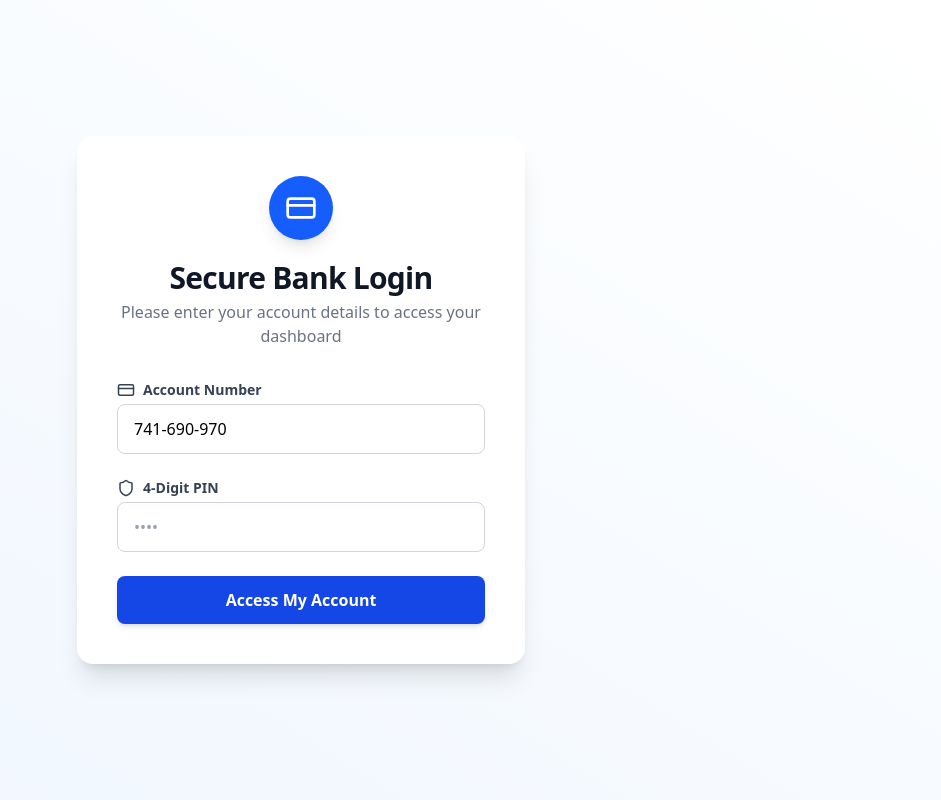
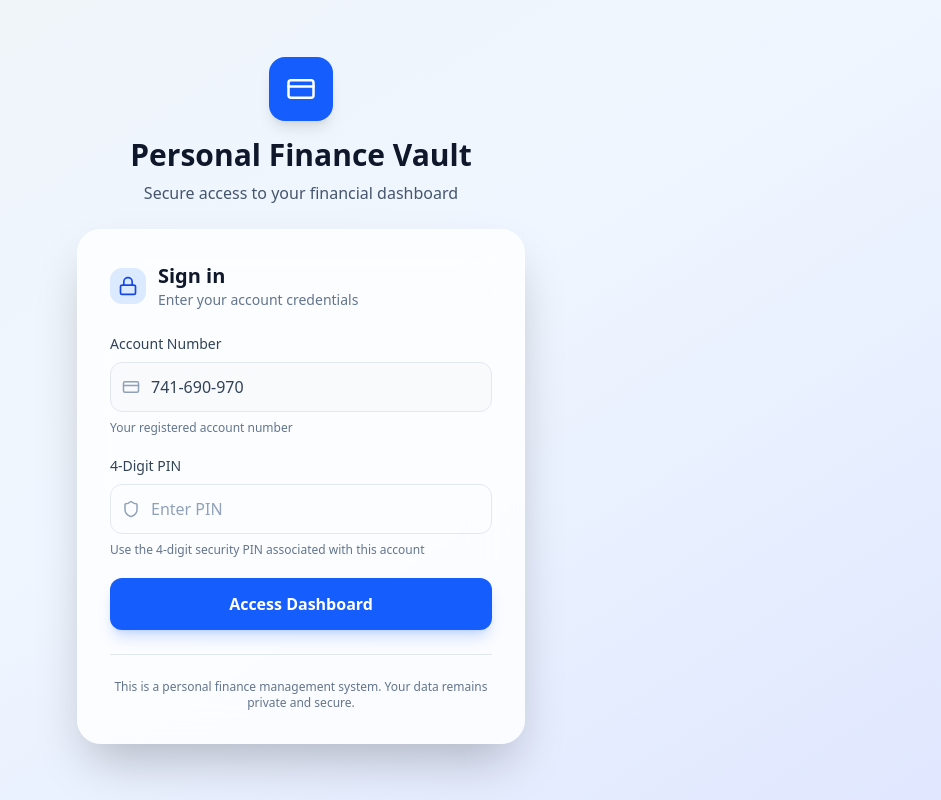
Before and after one commit to Saiful10400/own-bank-frontend, a React (Vite) app: page / in a window 1280 px wide. Shown: the whole page, without its empty margins (339-1280 px from the left). Built offline with nearby package versions, Linux system fonts and the light colour scheme.

Commit message:
update: nav bar position updated.

```diff
--- a/package.json
+++ b/package.json
@@ -30,7 +30,7 @@
     "@types/react": "^19.1.2",
     "@types/react-dom": "^19.1.2",
     "@vitejs/plugin-react": "^4.4.1",
-    "eslint": "^9.25.0",
+    "eslint": "^10.8.0",
     "eslint-plugin-react-hooks": "^5.2.0",
     "eslint-plugin-react-refresh": "^0.4.19",
     "globals": "^16.0.0",
--- a/src/component/Login.tsx
+++ b/src/component/Login.tsx
@@ -1,69 +1,114 @@
 import { useState } from "react";
-
-import { CreditCard, Shield } from "lucide-react";
+import { CreditCard, Shield, Lock, CheckCircle, AlertCircle } from "lucide-react";
 
 export default function Login({ fn }: { fn: () => void }) {
-  const [accountNumber, setAccountNumber] = useState("741-690-970"); // Default value here
+  const [accountNumber] = useState("741-690-970");
   const [pin, setPin] = useState("");
-
+  const [error, setError] = useState("");
+  const [success, setSuccess] = useState("");
+  const [loading, setLoading] = useState(false);
 
   const handleLogin = async (e: React.FormEvent) => {
     e.preventDefault();
 
+    setError("");
+    setSuccess("");
+
+    if (!pin) {
+      setError("Please enter your 4-digit PIN.");
+      return;
+    }
+
+    if (pin.length < 4) {
+      setError("PIN must be exactly 4 digits.");
+      return;
+    }
+
+    setLoading(true);
+
+    // Simulate small delay for better UX
+    setTimeout(() => {
       if (pin === "1211") {
-      fn()
+        setSuccess("Login successful. Redirecting to dashboard...");
+        fn();
       } else {
-      alert("Please enter both account number and PIN.");
+        setError("Incorrect PIN. Please try again.");
       }
+      setLoading(false);
+    }, 600);
   };
 
   return (
-    <div className="min-h-screen bg-gradient-to-tr from-blue-50 to-white flex items-center justify-center px-4">
-      <div className="w-full max-w-md bg-white rounded-2xl shadow-xl p-10">
-        <div className="flex flex-col items-center mb-8">
-          <div className="bg-blue-600 text-white rounded-full p-4 shadow-lg">
-            <CreditCard size={32} />
+    <div className="min-h-screen bg-gradient-to-br from-slate-100 via-blue-50 to-indigo-100 flex items-center justify-center px-4">
+      <div className="w-full max-w-md">
+        {/* Top Branding */}
+        <div className="text-center mb-6">
+          <div className="inline-flex items-center justify-center w-16 h-16 rounded-2xl bg-blue-600 text-white shadow-lg mb-4">
+            <CreditCard size={30} />
           </div>
-          <h2 className="mt-5 text-3xl font-extrabold text-gray-900 tracking-tight">
-            Secure Bank Login
-          </h2>
-          <p className="mt-1 text-gray-500 text-center">
-            Please enter your account details to access your dashboard
+          <h1 className="text-3xl font-bold text-slate-900">Personal Finance Vault</h1>
+          <p className="text-slate-600 mt-2">
+            Secure access to your financial dashboard
           </p>
         </div>
 
-        <form onSubmit={handleLogin} className="space-y-6">
+        {/* Login Card */}
+        <div className="backdrop-blur-xl bg-white/80 border border-white/20 rounded-3xl shadow-2xl p-8">
+          <div className="flex items-center gap-3 mb-6">
+            <div className="p-2 rounded-xl bg-blue-100 text-blue-700">
+              <Lock size={20} />
+            </div>
+            <div>
+              <h2 className="text-xl font-semibold text-slate-900">Sign in</h2>
+              <p className="text-sm text-slate-500">Enter your account credentials</p>
+            </div>
+          </div>
+
+          <form onSubmit={handleLogin} className="space-y-5">
             {/* Account Number */}
             <div>
               <label
                 htmlFor="accountNumber"
-              className=" text-sm font-semibold text-gray-700 mb-1 flex items-center gap-2"
+                className="block text-sm font-medium text-slate-700 mb-2"
               >
-              <CreditCard size={18} />
                 Account Number
               </label>
+
+              <div className="relative">
+                <CreditCard
+                  size={18}
+                  className="absolute left-3 top-1/2 -translate-y-1/2 text-slate-400"
+                />
+
                 <input
                   id="accountNumber"
                   type="text"
                   value={accountNumber}
-              onChange={(e) => setAccountNumber(e.target.value)}
-              placeholder="e.g. 1234 5678 9012"
-              required
                   readOnly
-              className="block w-full rounded-lg border border-gray-300 px-4 py-3 placeholder-gray-400
-                focus:border-blue-600 focus:ring-2 focus:ring-blue-400 focus:outline-none transition"
+                  className="w-full rounded-xl border border-slate-200 bg-slate-50 pl-10 pr-4 py-3 text-slate-700 font-medium cursor-not-allowed"
                 />
+              </div>
+
+              <p className="mt-2 text-xs text-slate-500">
+                Your registered account number
+              </p>
             </div>
 
             {/* PIN */}
             <div>
               <label
                 htmlFor="pin"
-              className=" text-sm font-semibold text-gray-700 mb-1 flex items-center gap-2"
+                className="block text-sm font-medium text-slate-700 mb-2"
               >
-              <Shield size={18} />
                 4-Digit PIN
               </label>
+
+              <div className="relative">
+                <Shield
+                  size={18}
+                  className="absolute left-3 top-1/2 -translate-y-1/2 text-slate-400"
+                />
+
                 <input
                   id="pin"
                   type="password"
@@ -71,23 +116,67 @@ export default function Login({ fn }: { fn: () => void }) {
                   inputMode="numeric"
                   pattern="[0-9]*"
                   value={pin}
-              onChange={(e) => setPin(e.target.value)}
-              placeholder="••••"
-              required
-              className="block w-full rounded-lg border border-gray-300 px-4 py-3 placeholder-gray-400
-                focus:border-blue-600 focus:ring-2 focus:ring-blue-400 focus:outline-none transition"
+                  onChange={(e) => {
+                    const value = e.target.value.replace(/\D/g, "");
+                    setPin(value);
+                    if (error) setError("");
+                  }}
+                  placeholder="Enter PIN"
+                  className={`w-full rounded-xl border pl-10 pr-4 py-3 text-slate-900 placeholder-slate-400 transition-all duration-200 focus:outline-none focus:ring-4 ${
+                    error
+                      ? "border-red-300 focus:border-red-500 focus:ring-red-100"
+                      : "border-slate-200 focus:border-blue-500 focus:ring-blue-100"
+                  }`}
                 />
+              </div>
+
+              {/* Helper Text */}
+              {!error && !success && (
+                <p className="mt-2 text-xs text-slate-500">
+                  Use the 4-digit security PIN associated with this account
+                </p>
+              )}
+
+              {/* Error Message */}
+              {error && (
+                <div className="mt-3 flex items-start gap-2 rounded-lg bg-red-50 border border-red-200 p-3">
+                  <AlertCircle
+                    size={18}
+                    className="text-red-600 mt-0.5 flex-shrink-0"
+                  />
+                  <p className="text-sm text-red-700">{error}</p>
+                </div>
+              )}
+
+              {/* Success Message */}
+              {success && (
+                <div className="mt-3 flex items-start gap-2 rounded-lg bg-green-50 border border-green-200 p-3">
+                  <CheckCircle
+                    size={18}
+                    className="text-green-600 mt-0.5 flex-shrink-0"
+                  />
+                  <p className="text-sm text-green-700">{success}</p>
+                </div>
+              )}
             </div>
 
             {/* Submit Button */}
             <button
               type="submit"
-            className="w-full bg-blue-700 text-white font-semibold py-3 rounded-lg shadow-md
-              hover:bg-blue-800 focus:outline-none focus:ring-4 focus:ring-blue-400 transition"
+              disabled={loading}
+              className="w-full rounded-xl bg-blue-600 text-white font-semibold py-3.5 shadow-lg shadow-blue-600/20 transition-all duration-200 hover:bg-blue-700 hover:shadow-xl hover:shadow-blue-600/25 focus:outline-none focus:ring-4 focus:ring-blue-100 disabled:opacity-60 disabled:cursor-not-allowed"
             >
-            Access My Account
+              {loading ? "Verifying..." : "Access Dashboard"}
             </button>
           </form>
+
+          {/* Footer */}
+          <div className="mt-6 pt-6 border-t border-slate-200 text-center">
+            <p className="text-xs text-slate-500">
+              This is a personal finance management system. Your data remains private and secure.
+            </p>
+          </div>
+        </div>
       </div>
     </div>
   );
--- a/src/component/Nav.tsx
+++ b/src/component/Nav.tsx
@@ -1,70 +1,92 @@
-import { useState } from "react";
-import { Link, NavLink } from "react-router";
-import { Menu, X } from "lucide-react"; // optional icons
+import { NavLink } from "react-router";
+import {
+  LayoutDashboard,
+  ArrowLeftRight,
+  PlusCircle,
+} from "lucide-react";
 
 const links = [
-  { name: "Dashboard", path: "/" },
-  { name: "Transactions", path: "/transactions" },
-  { name: "Add Transaction", path: "/add" },
+  {
+    name: "Dashboard",
+    path: "/",
+    icon: LayoutDashboard,
+  },
+  {
+    name: "Transactions",
+    path: "/transactions",
+    icon: ArrowLeftRight,
+  },
+  {
+    name: "Add",
+    path: "/add",
+    icon: PlusCircle,
+  },
 ];
 
-export default function Navbar() {
-  const [isOpen, setIsOpen] = useState(false);
+export default function Sidebar() {
+  return (
+    <>
+      {/* Desktop Sidebar */}
+      <aside className="hidden md:flex fixed left-0 top-0 h-screen w-64 bg-white border-r border-gray-200 shadow-sm flex-col">
+        {/* Logo */}
+        <div className="h-16 flex items-center px-6 border-b">
+          <h1 className="text-2xl font-bold text-blue-600">
+            💰 MyBank
+          </h1>
+        </div>
+
+        {/* Navigation */}
+        <nav className="flex-1 p-4 space-y-2">
+          {links.map((link) => {
+            const Icon = link.icon;
 
             return (
-    <nav className="bg-white border-b border-gray-200 shadow-sm sticky top-0 z-50">
-      <div className="max-w-6xl mx-auto px-4 py-3 flex items-center justify-between">
-        <Link to="/" className="text-xl font-bold text-gray-800">
-          💰 MyBank
-        </Link>
-
-        {/* Desktop Links */}
-        <div className="hidden md:flex space-x-6">
-          {links.map((link) => (
               <NavLink
                 key={link.name}
                 to={link.path}
                 className={({ isActive }) =>
-                `text-sm font-medium ${
-                  isActive ? "text-blue-600" : "text-gray-600"
-                } hover:text-blue-500`
+                  `flex items-center gap-3 rounded-lg px-4 py-3 transition-all ${
+                    isActive
+                      ? "bg-blue-600 text-white"
+                      : "text-gray-700 hover:bg-gray-100"
+                  }`
                 }
               >
-              {link.name}
+                <Icon size={20} />
+                <span className="font-medium">{link.name}</span>
               </NavLink>
-          ))}
-        </div>
+            );
+          })}
+        </nav>
+      </aside>
 
-        {/* Mobile Hamburger */}
-        <button
-          className="md:hidden text-gray-600"
-          onClick={() => setIsOpen(!isOpen)}
-        >
-          {isOpen ? <X size={24} /> : <Menu size={24} />}
-        </button>
-      </div>
+      {/* Mobile Bottom Navigation */}
+      <nav className="md:hidden fixed bottom-0 left-0 right-0 z-50 bg-white border-t border-gray-200 shadow-lg">
+        <div className="grid grid-cols-3">
+          {links.map((link) => {
+            const Icon = link.icon;
 
-      {/* Mobile Menu */}
-      {isOpen && (
-        <div className="md:hidden px-4 pb-4">
-          <div className="flex flex-col gap-2">
-            {links.map((link) => (
+            return (
               <NavLink
                 key={link.name}
                 to={link.path}
-                onClick={() => setIsOpen(false)}
                 className={({ isActive }) =>
-                  `block text-sm font-medium ${
-                    isActive ? "text-blue-600" : "text-gray-700"
-                  } hover:text-blue-500`
+                  `flex flex-col items-center justify-center py-2 transition ${
+                    isActive
+                      ? "text-blue-600"
+                      : "text-gray-500"
+                  }`
                 }
               >
+                <Icon size={22} />
+                <span className="mt-1 text-xs font-medium">
                   {link.name}
+                </span>
               </NavLink>
-            ))}
+            );
+          })}
         </div>
-        </div>
-      )}
       </nav>
+    </>
   );
 }
--- a/src/utils/Auth.tsx
+++ b/src/utils/Auth.tsx
@@ -7,13 +7,16 @@ type AuthProps = {
 };
 
 const Auth = ({ children }: AuthProps) => {
-    const [auth, setAuth] = useState<boolean>(false)
+
+    const [reRander, setReRander] = useState(false)
+
 
     const authIngFn = () => {
-        setAuth(true)
+        setReRander(!reRander)
+        localStorage.setItem("auth", "true")
     }
 
-    if (auth) {
+    if (localStorage.getItem("auth") === "true") {
         return children
     } else {
         return <Login fn={authIngFn} />
--- a/src/utils/transaction.api.ts
+++ b/src/utils/transaction.api.ts
@@ -2,7 +2,8 @@ import axios from "axios";
 import type { TTransaction } from "../types/transaction.types";
 
 const API = axios.create({
-  baseURL: "https://mybank-pi.vercel.app/api", // change for production
+  // baseURL: "https://mybank-pi.vercel.app/api",
+  baseURL: "http://localhost:5000/api",
 });
 
 export const getTransactions = (params?: {
```
Also changed, not shown: 1 other file (tests, documents, lock files or other folders). Lines whose indentation alone changed are shown as unchanged.
